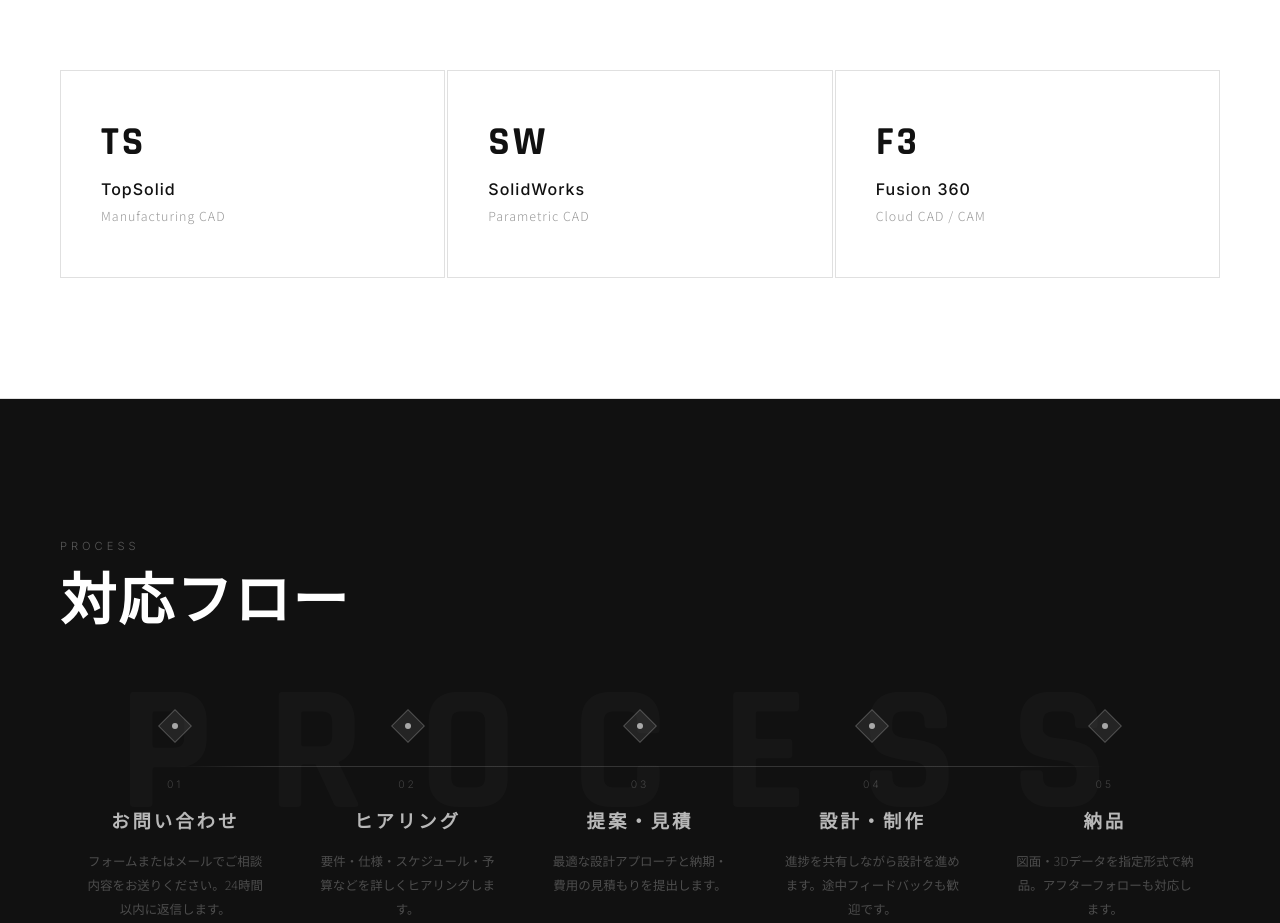
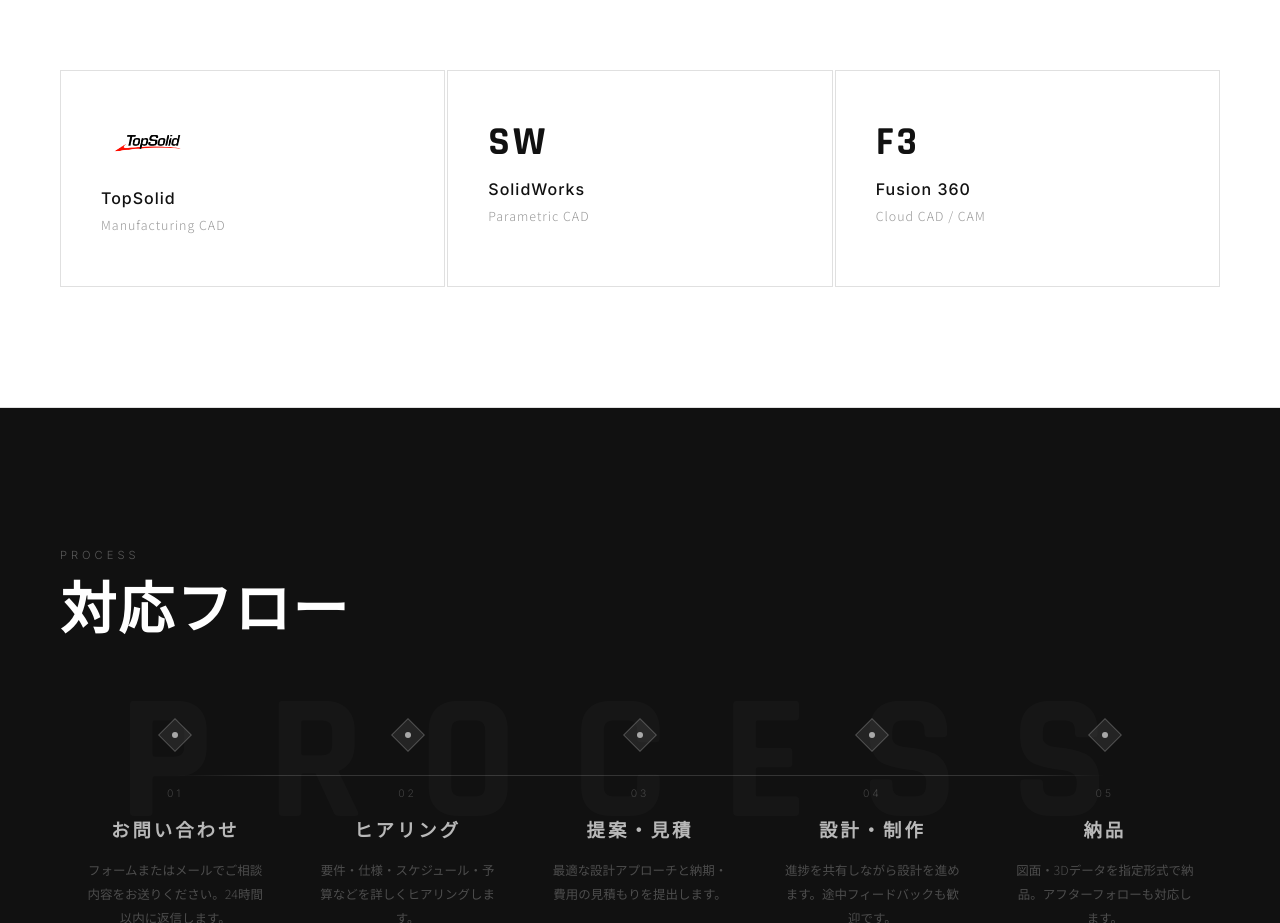
Before and after one commit to designlovernagano-ops/TRIDIAL, a plain HTML site: page index.html in a window 1280 px wide. Shown: the part 2680-3603 px from the top of the page. Drawn offline with Linux system fonts and the light colour scheme; animation ran at ten frames a second.

Commit message:
Add TopSolid logo image to tools section

```diff
--- a/index.html
+++ b/index.html
@@ -710,7 +710,7 @@
     </div>
     <div class="tools-list">
       <div class="tool-item reveal">
-        <div class="tool-abbr">TS</div>
+        <img src="topsolid.png" alt="TopSolid" style="height:40px;width:auto;margin-bottom:20px;object-fit:contain;">
         <div class="tool-name">TopSolid</div>
         <div class="tool-type">Manufacturing CAD</div>
       </div>
```
Also changed, not shown: topsolid.png (added).
